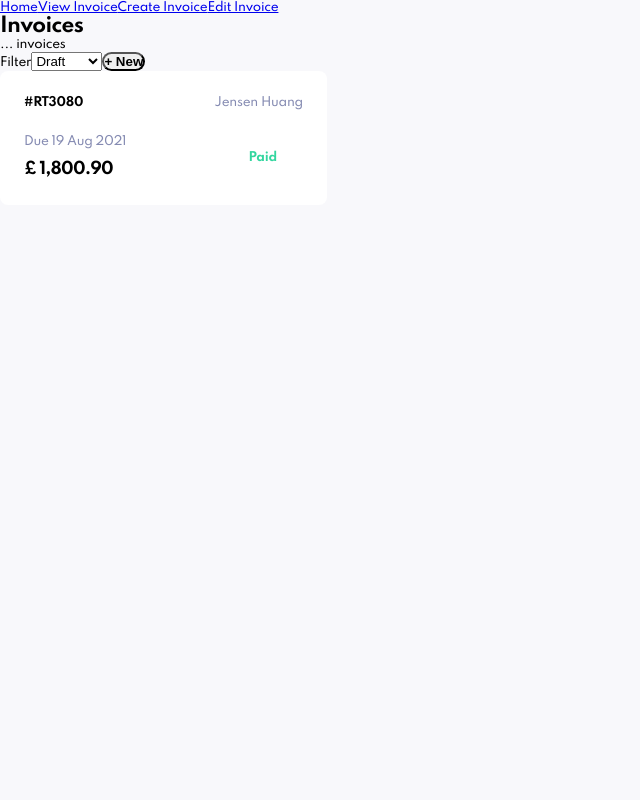
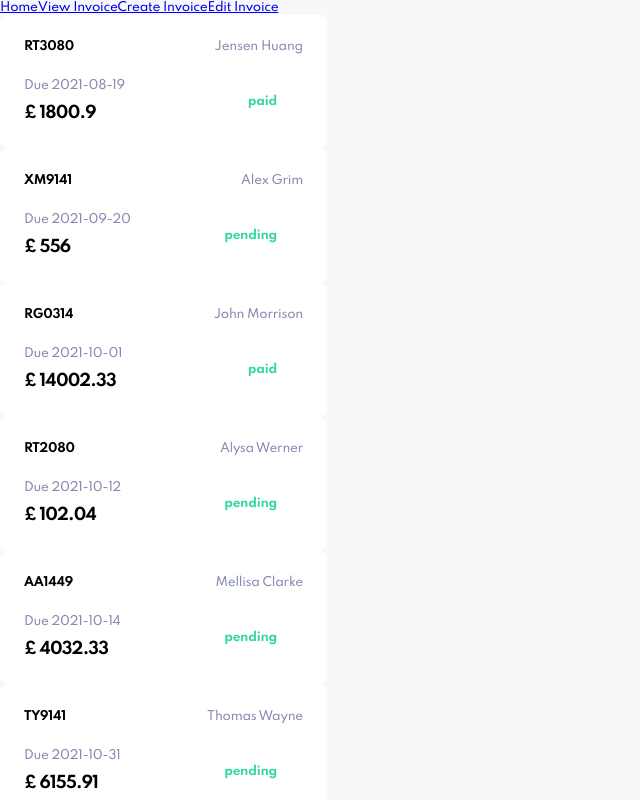
Before and after one commit to MareikeW/invoice-app, a React (Create React App) app: page / in a window 1280 px wide. Shown: the top 800 px of the page, without its empty margins (0-640 px from the left). Built offline with nearby package versions, Linux system fonts and the light colour scheme.

Commit message:
Mapping durch alle Invoices in JSON-Liste

```diff
--- a/src/components/invoice-card/InvoiceCard.js
+++ b/src/components/invoice-card/InvoiceCard.js
@@ -1,15 +1,15 @@
 import React from "react";
 import {Container, Id, Name, DateInfo, Sum, Status} from "./invoiceCard-styles";
 
-function InvoiceCard() {
+function InvoiceCard(props) {
     return (
         <Container>
-            <Id>#RT3080</Id>
-            <Name>Jensen Huang</Name>
+            <Id>{props.id}</Id>
+            <Name>{props.clientName}</Name>
             <div>
-                <DateInfo>Due 19 Aug 2021</DateInfo>
-                <Sum>£ 1,800.90</Sum>
-                <Status>Paid</Status>
+                <DateInfo>Due {props.paymentDue}</DateInfo>
+                <Sum>£ {props.total}</Sum>
+                <Status>{props.status}</Status>
             </div>
         </Container>
     )
--- a/src/index.css
+++ /dev/null
@@ -1,13 +0,0 @@
-body {
-  margin: 0;
-  font-family: -apple-system, BlinkMacSystemFont, 'Segoe UI', 'Roboto', 'Oxygen',
-    'Ubuntu', 'Cantarell', 'Fira Sans', 'Droid Sans', 'Helvetica Neue',
-    sans-serif;
-  -webkit-font-smoothing: antialiased;
-  -moz-osx-font-smoothing: grayscale;
-}
-
-code {
-  font-family: source-code-pro, Menlo, Monaco, Consolas, 'Courier New',
-    monospace;
-}
--- a/src/index.js
+++ b/src/index.js
@@ -1,8 +1,6 @@
 import React from 'react';
 import ReactDOM from 'react-dom';
-import './index.css';
 import App from './App';
-import reportWebVitals from './reportWebVitals';
 
 ReactDOM.render(
   <React.StrictMode>
@@ -10,8 +8,3 @@ ReactDOM.render(
   </React.StrictMode>,
   document.getElementById('root')
 );
-
-// If you want to start measuring performance in your app, pass a function
-// to log results (for example: reportWebVitals(console.log))
-// or send to an analytics endpoint. Learn more: https://bit.ly/CRA-vitals
-reportWebVitals();
--- a/src/pages/home.js
+++ b/src/pages/home.js
@@ -1,12 +1,25 @@
 import React from "react";
-import Menu from "../components/Menu";
+//import Menu from "../components/Menu";
 import InvoiceCard from "../components/invoice-card/InvoiceCard";
+import invoicesData from "../data/data.json";
 
 function Home() {
+    const invoiceCardComponents = invoicesData.map(invoice => {
+        return (
+            <InvoiceCard
+            key={invoice.id}
+            id={invoice.id}
+            clientName={invoice.clientName}
+            paymentDue={invoice.paymentDue}
+            total={invoice.total}
+            status={invoice.status}
+            />
+        )
+    })
     return (
         <section>
-            <Menu />
-            <InvoiceCard />
+
+            {invoiceCardComponents}
         </section>
     )
 }
```
